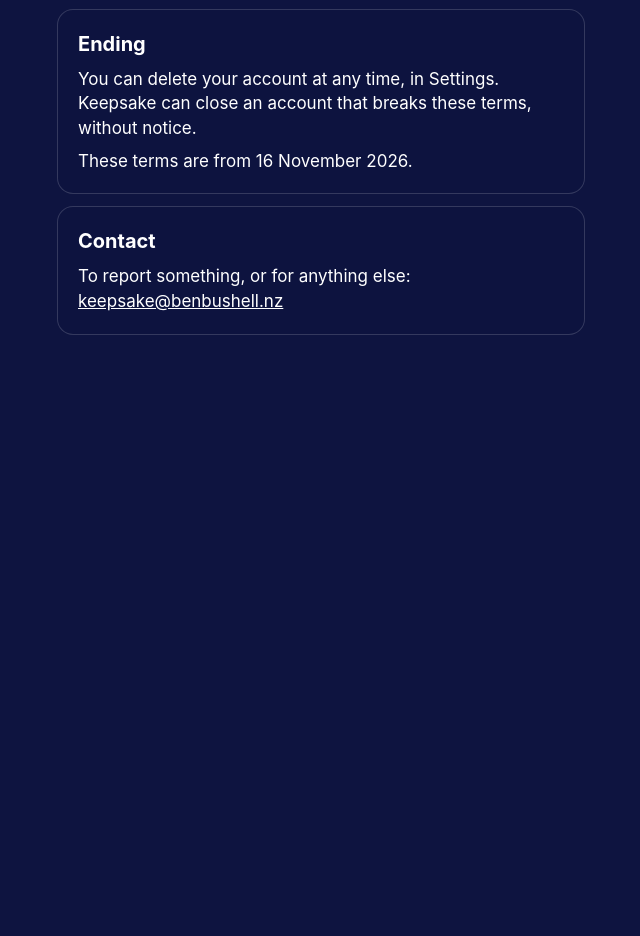
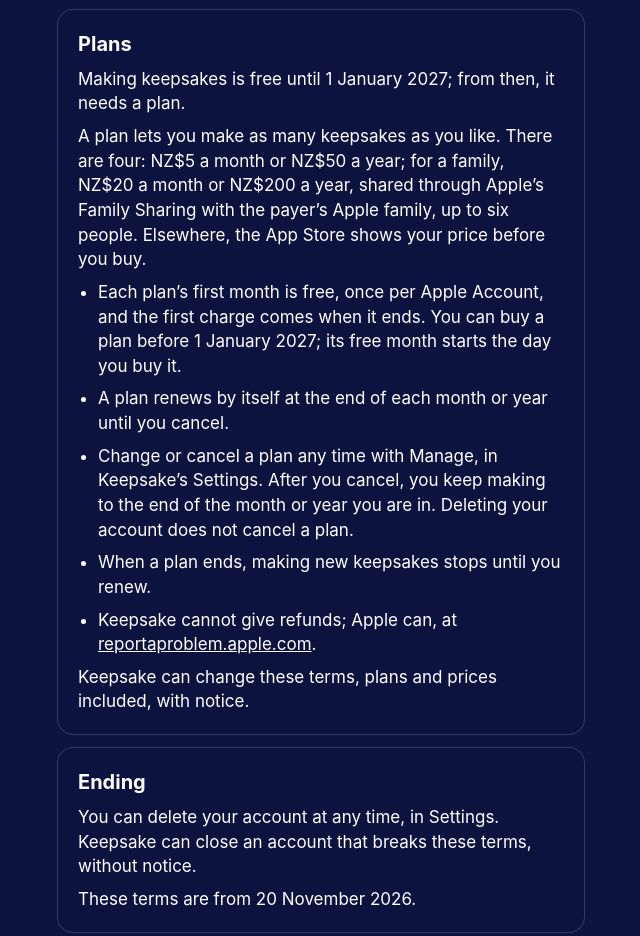
Before and after one commit to Compost-Ben/keepsake-web, a plain HTML site: page terms.html in a window 1280 px wide. Shown: the part 1210-2146 px from the top of the page, without its empty margins (319-959 px from the left). Before the commit the page ends 1577 px from the top, so only its background shows below. Drawn offline with Linux system fonts and the light colour scheme.

Commit message:
Republish: plans in the terms, privacy and home words

```diff
--- a/terms.html
+++ b/terms.html
@@ -73,9 +73,22 @@
   <p>What you make in Keepsake is yours. Keepsake keeps it and delivers it to the people you send it to, as the <a href="privacy.html">privacy page</a> says, and nothing more.</p>
 </section>
 <section>
+  <h2>Plans</h2>
+  <p>Making keepsakes is free until 1 January 2027; from then, it needs a plan.</p>
+  <p>A plan lets you make as many keepsakes as you like. There are four: NZ$5 a month or NZ$50 a year; for a family, NZ$20 a month or NZ$200 a year, shared through Apple’s Family Sharing with the payer’s Apple family, up to six people. Elsewhere, the App Store shows your price before you buy.</p>
+  <ul>
+    <li>Each plan’s first month is free, once per Apple Account, and the first charge comes when it ends. You can buy a plan before 1 January 2027; its free month starts the day you buy it.</li>
+    <li>A plan renews by itself at the end of each month or year until you cancel.</li>
+    <li>Change or cancel a plan any time with Manage, in Keepsake’s Settings. After you cancel, you keep making to the end of the month or year you are in. Deleting your account does not cancel a plan.</li>
+    <li>When a plan ends, making new keepsakes stops until you renew.</li>
+    <li>Keepsake cannot give refunds; Apple can, at <a href="https://reportaproblem.apple.com">reportaproblem.apple.com</a>.</li>
+  </ul>
+  <p>Keepsake can change these terms, plans and prices included, with notice.</p>
+</section>
+<section>
   <h2>Ending</h2>
   <p>You can delete your account at any time, in Settings. Keepsake can close an account that breaks these terms, without notice.</p>
-  <p>These terms are from 16 November 2026.</p>
+  <p>These terms are from 20 November 2026.</p>
 </section>
 <section>
   <h2>Contact</h2>
```
Also changed, not shown: index.html (+1 -1 lines), privacy.html (+3 -1 lines).
